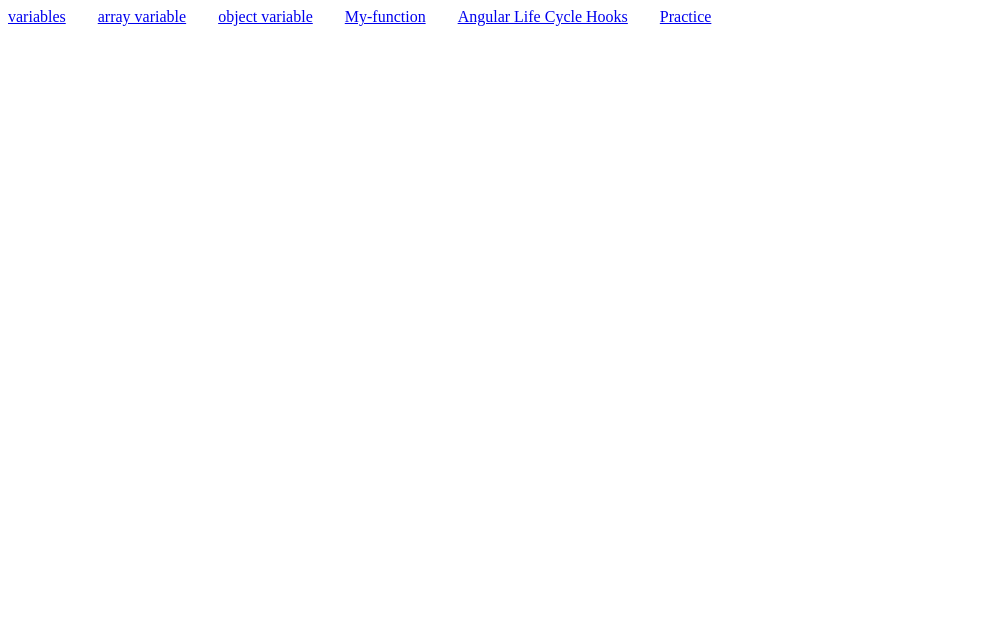
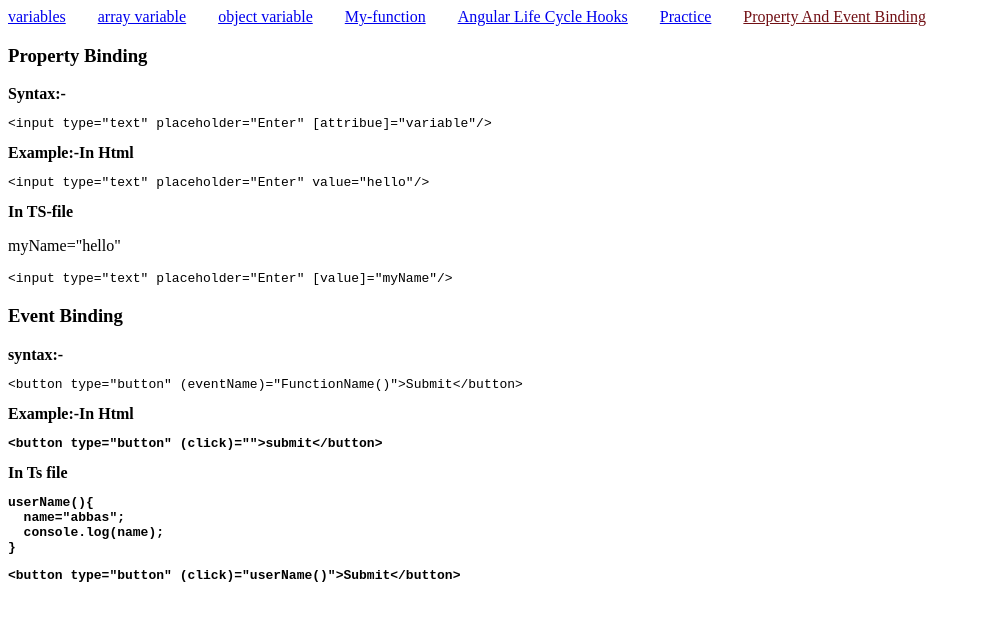
Before and after one commit to Battula-V/live-project, an Angular app: page /property-and-event-binding in a window 1280 px wide. Before the commit this address led to /. Shown: the top 620 px of the page, without its empty margins (0-981 px from the left). Built offline with nearby package versions, Linux system fonts and the light colour scheme.

Commit message:
property and event binding added

```diff
--- a/src/app/app-routing.module.ts
+++ b/src/app/app-routing.module.ts
@@ -6,6 +6,7 @@ import { ObjectVariableComponent } from './components/object-variable/object-var
 import { MyFunctionComponent } from './components/my-function/MyFunctionComponent';
 import { LifeCycleHooksComponent } from './components/life-cycle-hooks/life-cycle-hooks.component';
 import { PracticeComponent } from './components/practice/practice.component';
+import { PropertyAndEventBindingsComponent } from './components/property-and-event-bindings/property-and-event-bindings.component';
 
 
 const routes: Routes = [
@@ -32,6 +33,10 @@ const routes: Routes = [
   {
     path:"practice",
     component:PracticeComponent
+  },
+  {
+    path:"property-and-event-binding",
+    component:PropertyAndEventBindingsComponent
   }
 
 ];
--- a/src/app/app.module.ts
+++ b/src/app/app.module.ts
@@ -11,6 +11,7 @@ import { MyFunctionComponent } from './components/my-function/MyFunctionComponen
 import { LifeCycleHooksComponent } from './components/life-cycle-hooks/life-cycle-hooks.component';
 import { FormsModule } from "@angular/forms";
 import { PracticeComponent } from './components/practice/practice.component';
+import { PropertyAndEventBindingsComponent } from './components/property-and-event-bindings/property-and-event-bindings.component';
 
 @NgModule({
   declarations: [
@@ -21,7 +22,8 @@ import { PracticeComponent } from './components/practice/practice.component';
     ArrayVariableComponent,
     MyFunctionComponent,
     LifeCycleHooksComponent,
-    PracticeComponent
+    PracticeComponent,
+    PropertyAndEventBindingsComponent
   ],
   imports: [
     BrowserModule,
--- a/src/app/components/menu-bar/menu-bar.component.html
+++ b/src/app/components/menu-bar/menu-bar.component.html
@@ -17,4 +17,7 @@
     <div>
         <a routerLink="practice" routerLinkActive="color-1">Practice</a>
     </div>
+    <div>
+        <a routerLink="property-and-event-binding" routerLinkActive="color-1"> Property And Event Binding</a>
+    </div>
 </div>
--- /dev/null
+++ b/src/app/components/property-and-event-bindings/property-and-event-bindings.component.html
@@ -0,0 +1,20 @@
+<h3>Property Binding</h3>
+<b>Syntax:-</b>
+<pre>{{code1}}</pre>
+<b>Example:-</b>
+<b>In Html</b>
+<pre>{{code2}}</pre>
+<b>In TS-file</b>
+<p>myName="hello"</p>
+<pre>{{code3}}</pre>
+
+<h3>Event Binding</h3>
+<b>syntax:-</b>
+<pre>{{code4}}</pre>
+<b>Example:-<b>
+<b>In Html</b>
+<pre>{{code5}}</pre>
+<b>In Ts file</b>
+<pre>{{code6}}</pre>
+
+<pre>{{code7}}</pre>
--- /dev/null
+++ b/src/app/components/property-and-event-bindings/property-and-event-bindings.component.ts
@@ -0,0 +1,19 @@
+import { Component } from '@angular/core';
+
+@Component({
+  selector: 'app-property-and-event-bindings',
+  templateUrl: './property-and-event-bindings.component.html',
+  styleUrls: ['./property-and-event-bindings.component.scss']
+})
+export class PropertyAndEventBindingsComponent {
+code1=`<input type="text" placeholder="Enter" [attribue]="variable"/>`;
+code2=`<input type="text" placeholder="Enter" value="hello"/>`;
+code3=`<input type="text" placeholder="Enter" [value]="myName"/>`;
+code4=`<button type="button" (eventName)="FunctionName()">Submit</button>`;
+code5=`<button type="button" (click)="">submit</button>`;
+code6=`userName(){
+  name="abbas";
+  console.log(name);
+}`;
+code7=`<button type="button" (click)="userName()">Submit</button>`;
+}
```
Also changed, not shown: src/app/components/property-and-event-bindings/property-and-event-bindings.component.scss (added), 1 other file (tests, documents, lock files or other folders).
